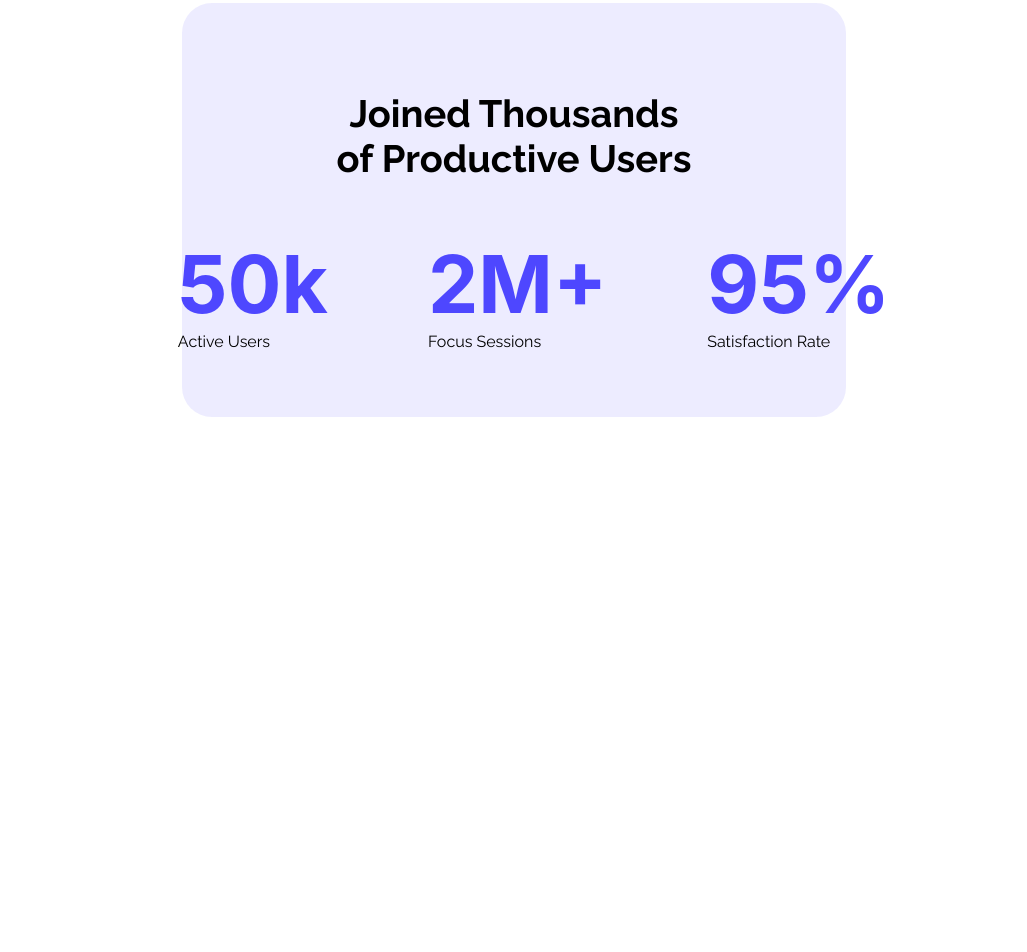
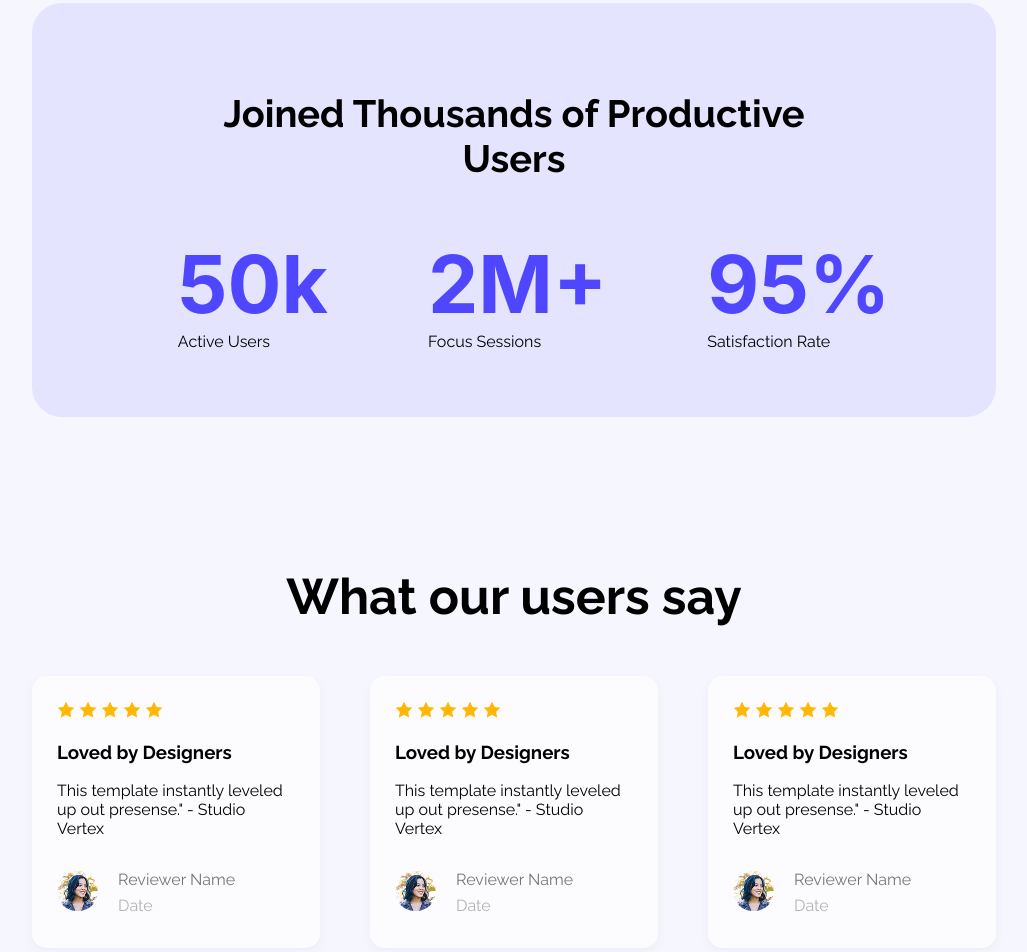
Before and after one commit to sweg177/B12Assignment, a plain HTML site: page B12A01.html in a window 1280 px wide. Shown: the part 1902-2854 px from the top of the page, without its empty margins (126-1153 px from the left). Before the commit the page ends 2619 px from the top, so only its background shows below. Drawn offline with Linux system fonts and the light colour scheme.

Commit message:
Added review section

```diff
--- a/B12A01.html
+++ b/B12A01.html
@@ -74,6 +74,99 @@
 
         </div>
 
+        <h1 class="review-mono">What our users say</h1>
+
+        <div class="review">
+
+
+
+
+
+
+            <div class="user-column">
+                <div class="star">
+                    <img src="/Assets/icon-star.png" alt="">
+                    <img src="/Assets/icon-star.png" alt="">
+                    <img src="/Assets/icon-star.png" alt="">
+                    <img src="/Assets/icon-star.png" alt="">
+                    <img src="/Assets/icon-star.png" alt="">
+                </div>
+                <h3 class="review-title">Loved by Designers</h3>
+                <p class="review-text">This template instantly leveled up out presense." - Studio Vertex</p>
+
+
+                <div class="reviewer">
+
+
+                    <div>
+                        <img src="/Assets/avatar.png" class="reviewer-picture" alt="">
+
+                    </div>
+                    <div>
+                        <p class="reviewer-name">Reviewer Name</p>
+                        <p class="date">Date</p>
+
+                    </div>
+                </div>
+            </div>
+
+            <div class="user-column">
+                <div class="star">
+                    <img src="/Assets/icon-star.png" alt="">
+                    <img src="/Assets/icon-star.png" alt="">
+                    <img src="/Assets/icon-star.png" alt="">
+                    <img src="/Assets/icon-star.png" alt="">
+                    <img src="/Assets/icon-star.png" alt="">
+                </div>
+                <h3 class="review-title">Loved by Designers</h3>
+                <p class="review-text">This template instantly leveled up out presense." - Studio Vertex</p>
+
+
+                <div class="reviewer">
+
+
+                    <div>
+                        <img src="/Assets/avatar.png" class="reviewer-picture" alt="">
+
+                    </div>
+                    <div>
+                        <p class="reviewer-name">Reviewer Name</p>
+                        <p class="date">Date</p>
+
+                    </div>
+                </div>
+            </div>
+
+            <div class="user-column">
+                <div class="star">
+                    <img src="/Assets/icon-star.png" alt="">
+                    <img src="/Assets/icon-star.png" alt="">
+                    <img src="/Assets/icon-star.png" alt="">
+                    <img src="/Assets/icon-star.png" alt="">
+                    <img src="/Assets/icon-star.png" alt="">
+                </div>
+                <h3 class="review-title">Loved by Designers</h3>
+                <p class="review-text">This template instantly leveled up out presense." - Studio Vertex</p>
+
+
+                <div class="reviewer">
+
+
+                    <div>
+                        <img src="/Assets/avatar.png" class="reviewer-picture" alt="">
+
+                    </div>
+                    <div>
+                        <p class="reviewer-name">Reviewer Name</p>
+                        <p class="date">Date</p>
+
+                    </div>
+                </div>
+            </div>
+
+
+        </div>
+
 
     </main>
     <footer>
--- a/Styles/Styles.CSS
+++ b/Styles/Styles.CSS
@@ -32,6 +32,8 @@ a.btn {
     background-image: url('/Assets/Hero-bg.png');
     background-repeat: no-repeat;
     background-size: contain;
+    background-color: rgba(77, 71, 255, 0.048);
+
 
 
 
@@ -89,7 +91,7 @@ nav {
     text-align: center;
     background-color: rgba(78, 71, 255, 0.1);
     padding: 50px 150px;
-    margin: 0px 300px 300px 300px;
+    margin: 150px;
     border-radius: 30px;
 
 
@@ -130,3 +132,53 @@ nav {
      font-size: 38px;
      font-weight: bold;
 }
+
+
+/*review */
+
+.review-mono{
+    text-align: center;
+    font-size: 50px;
+    font-weight: bold;
+
+}
+
+.review{
+    display: flex;
+    justify-content: center;
+    gap: 50px;
+    margin: 50px 150px 150px 150px;
+
+}
+
+.user-column{
+
+    background-color:rgba(255, 255, 255, 0.747);
+    padding: 25px;
+    box-shadow: 0 4px 12px rgba(0, 0, 0, 0.041);
+    border-radius: 15px;
+    max-width: 400px;
+
+
+}
+
+.reviewer-picture{
+
+    border-radius: 50px;
+    margin-top: 8px;
+}
+
+.reviewer{
+    display: flex;
+    gap: 20px;
+    align-items: center;
+    color: rgba(117, 117, 117, 1);
+}
+
+.date{
+
+    color: rgba(179, 179, 179, 1);
+    line-height: 1.1px;
+
+
+}
```
